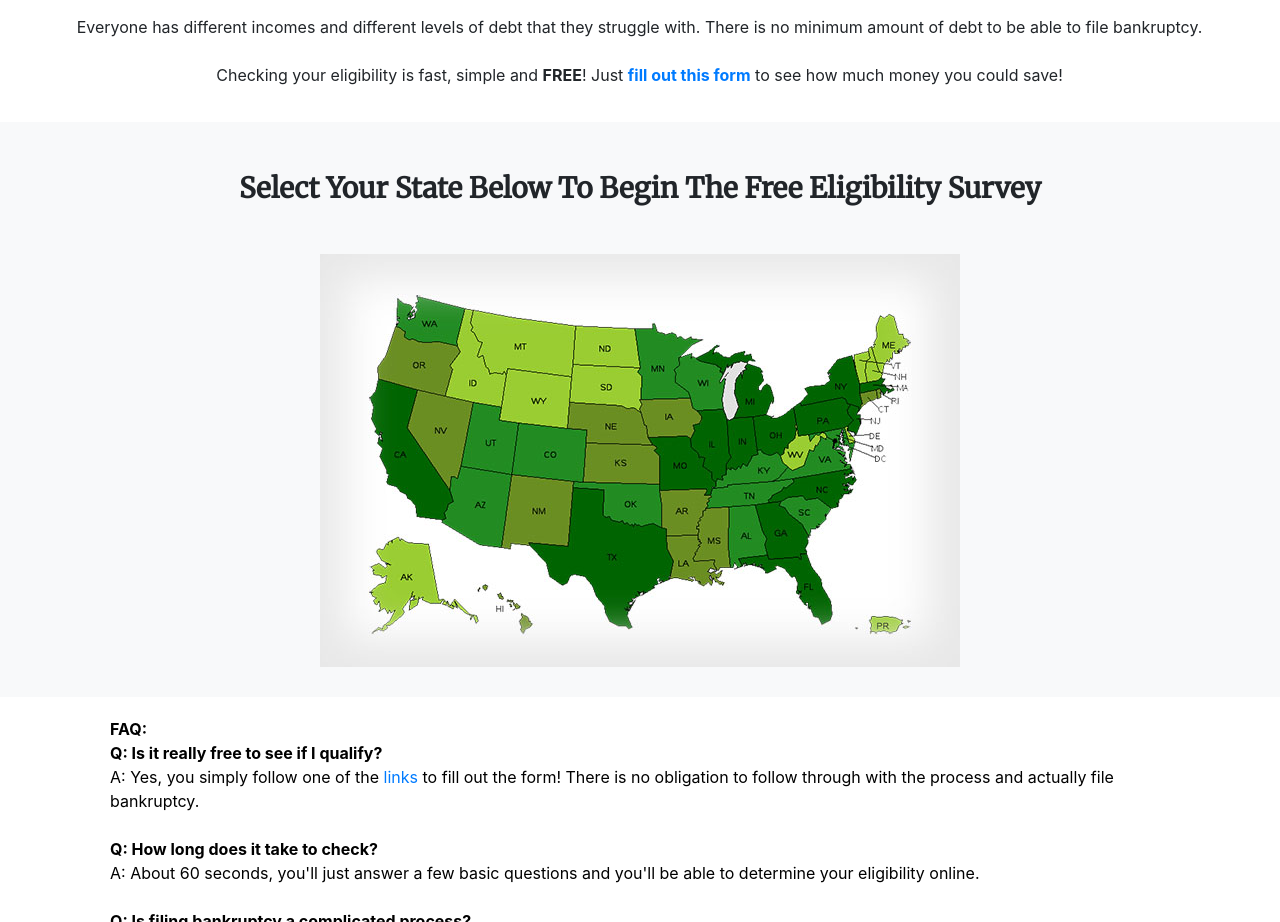
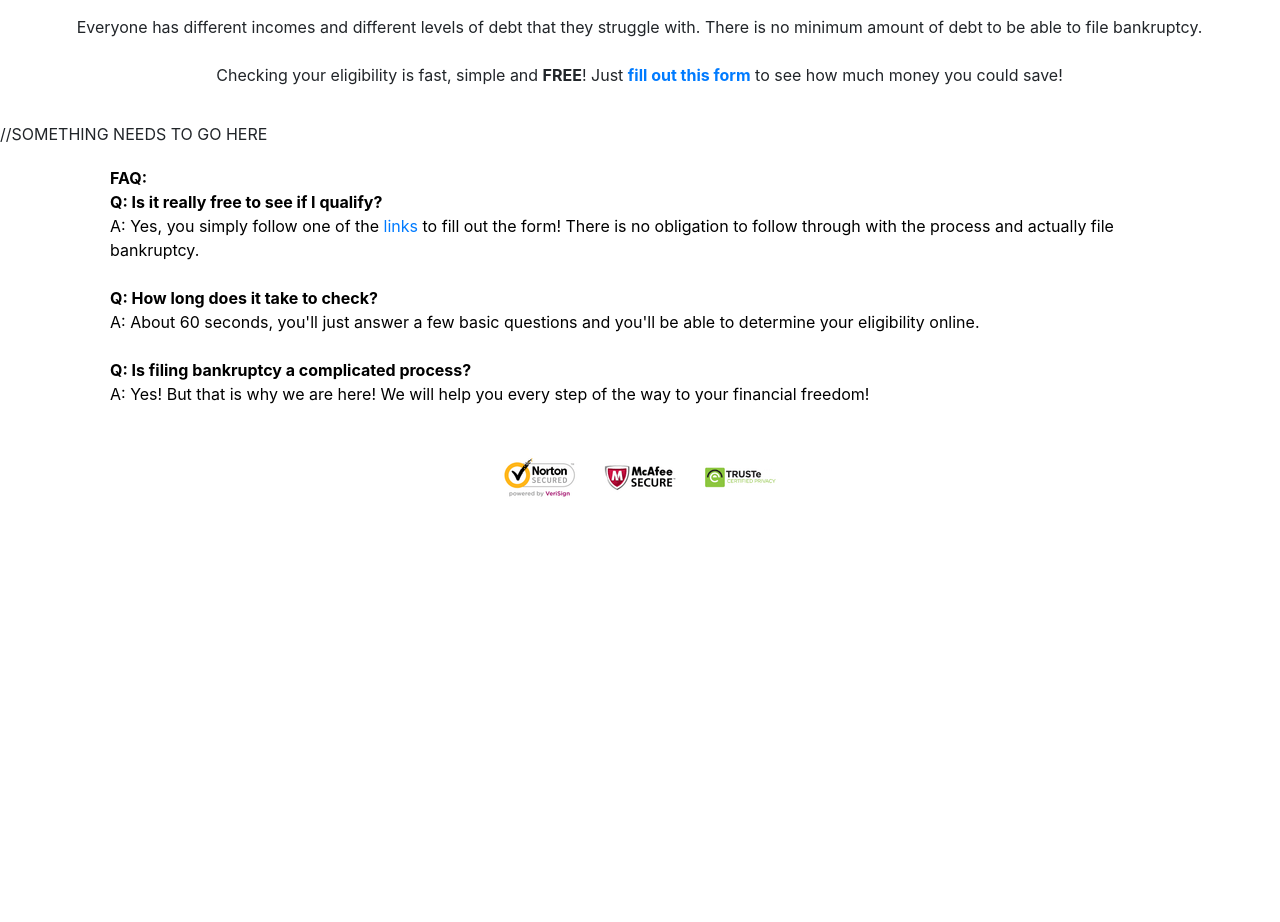
Before and after one commit to gooftroop1330/EffortlessBankruptcy, a plain HTML site: page src/EffortlessBankruptcy.html in a window 1280 px wide. Shown: the part 1192-2114 px from the top of the page. After the commit the page ends 1727 px from the top, so only its background shows below. Drawn offline with nearby package versions, Linux system fonts and the light colour scheme.

Commit message:
destroyed the map like COVID-19

```diff
--- a/src/EffortlessBankruptcy.html
+++ b/src/EffortlessBankruptcy.html
@@ -99,17 +99,7 @@
     </div>
 </section>
 
-<section class="testimonials text-center bg-light" style="padding-bottom: 30px;padding-top: 50px;">
-    <div class="container">
-        <h3 class="mb-5" style="font-family: 'Merriweather', serif;"><strong>Select Your State Below To Begin The Free Eligibility Survey</strong></h3>
-
-        <div class="row">
-            <div class="col">
-                <div><a href="https://gmgwhitetrax.com/?a=38286&c=24467&s1="><img src="resources/img/map.jpg" /></a></div>
-            </div>
-        </div>
-    </div>
-</section>
+//SOMETHING NEEDS TO GO HERE
 
 <section class="call-to-action text-white text-center" id="sec4" style="background: #fff;background-size: cover;padding-top: 20px;padding-bottom: 25px;">
     <div class="container">
```
